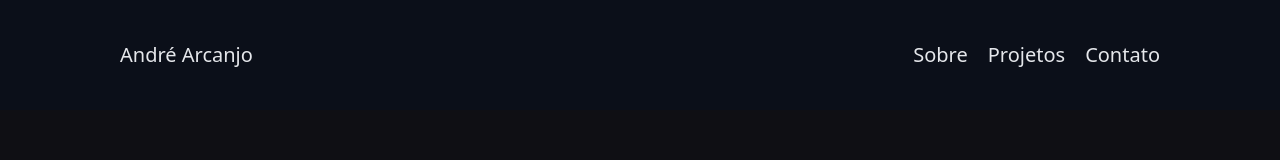
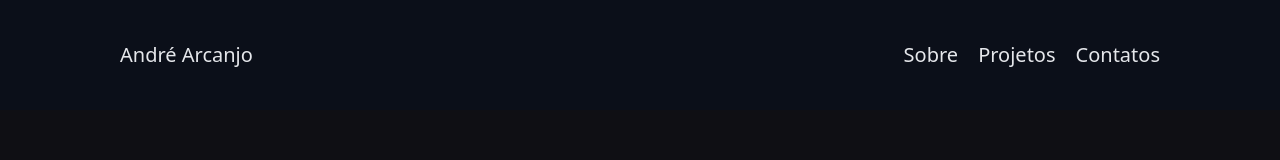
Before and after one commit to andre-arcanjo/portfolio-andre-arcanjo, a React (Vite) app: page / in a window 1280 px wide. Shown: the top 160 px of the page. Built offline with nearby package versions, Linux system fonts and the light colour scheme.

Commit message:
fix: ensure HeaderNav returns JSX and refactor nav items rendering

```diff
--- a/src/components/Header/Header.tsx
+++ b/src/components/Header/Header.tsx
@@ -1,3 +1,5 @@
+import { HeaderNav } from './HeadersNavs';
+
 export const Header = () => {
   return (
     <>
@@ -7,27 +9,7 @@ export const Header = () => {
             André Arcanjo
           </a>
           <ul className="flex gap-5 mt-4 md:mt-0">
-            <li>
-              <a className="hover:text-hover-button transition-all" href="#about">
-                Sobre
-              </a>
-            </li>
-            <li>
-              <a
-                className="hover:text-hover-button transition-all"
-                href="#projects"
-              >
-                Projetos
-              </a>
-            </li>
-            <li>
-              <a
-                className="hover:text-hover-button transition-all"
-                href="#contact"
-              >
-                Contato
-              </a>
-            </li>
+            <HeaderNav />
           </ul>
         </nav>
       </header>
--- /dev/null
+++ b/src/components/Header/HeadersNavs.tsx
@@ -0,0 +1,15 @@
+import { navItems } from '../../data/navItems';
+
+export const HeaderNav = () => {
+  return (
+    <>
+      {navItems.map((navItem) => (
+        <li key={navItem.name}>
+          <a className="hover:text-hover-button transition-all" href={navItem.href}>
+            {navItem.name}
+          </a>
+        </li>
+      ))}
+    </>
+  );
+};
--- /dev/null
+++ b/src/data/navItems.ts
@@ -0,0 +1,19 @@
+type NavItem = {
+    name: string
+    href: string
+}
+
+export const navItems: NavItem[] = [
+    {
+        name: 'Sobre',
+        href: '#about'
+    },
+    {
+        name: 'Projetos',
+        href: '#projects'
+    },
+    {
+        name: 'Contatos',
+        href: '#contact'
+    }
+]
```
